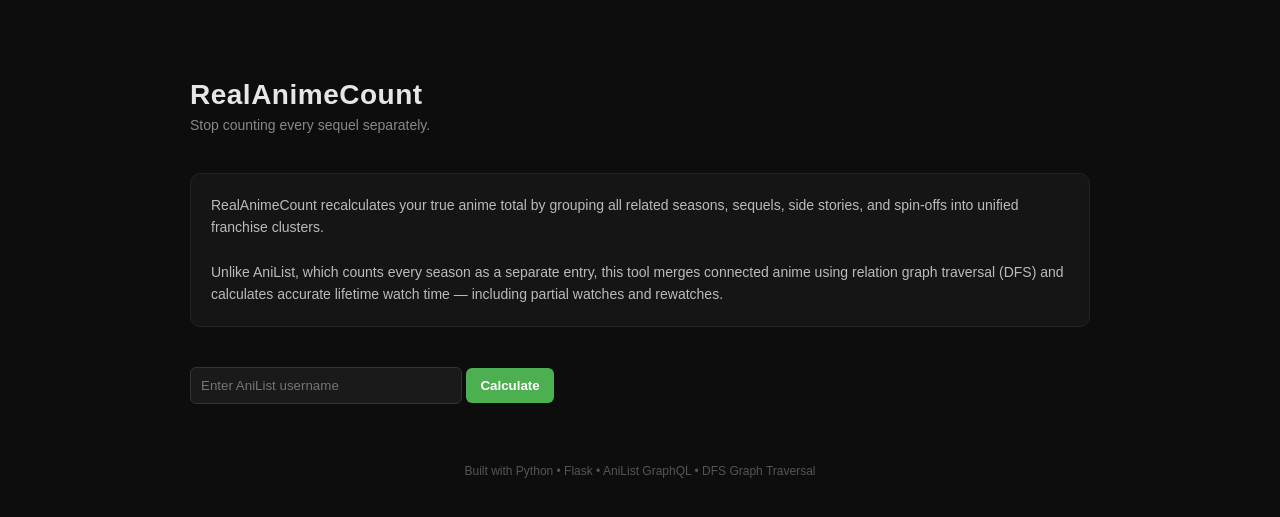
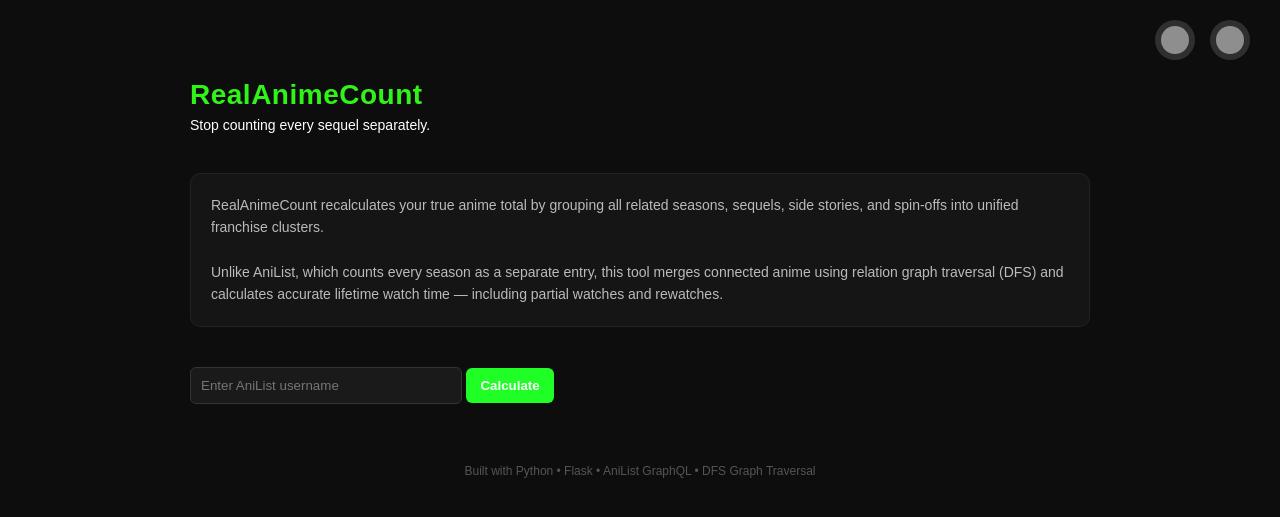
Before and after one commit to zoro11o/realanimecount, a Flask app: page / in a window 1280 px wide. Shown: the top 517 px of the page. Run offline with Flask 3, Linux system fonts and the light colour scheme; grey boxes are pictures that could not be loaded.

Commit message:
Update index.html
added socials and some minor hover effects and font colour changes

```diff
--- a/templates/index.html
+++ b/templates/index.html
@@ -5,6 +5,42 @@
     <meta name="viewport" content="width=device-width, initial-scale=1.0">
 
     <style>
+
+            .top-links img {
+            width: 28px;
+            height: 28px;
+            padding: 6px;
+            background: #353434;
+            border-radius: 50%;
+            transition: 0.2s ease;
+            }
+
+            .top-links img:hover {
+            transform: scale(1.1);
+            background: #41ff1b;
+            }
+
+            .top-links {
+            position: fixed;
+            top: 20px;
+            right: 30px;
+            display: flex;
+            gap: 15px;
+            z-index: 1000;
+            }
+
+            .top-links img {
+            width: 28px;
+            height: 28px;
+            filter: brightness(0.9);
+            transition: 0.2s ease;
+            }
+
+            .top-links img:hover {
+            transform: scale(1.1);
+            filter: brightness(1.2);
+            }
+
         body {
             background-color: #0d0d0d;
             color: #e6e6e6;
@@ -14,6 +50,7 @@
         }
 
         .container {
+            color: rgb(50, 243, 25);
             max-width: 900px;
             margin: auto;
         }
@@ -25,7 +62,7 @@
         }
 
         .subtitle {
-            color: #888;
+            color: #ffffff;
             font-size: 14px;
             margin-bottom: 40px;
         }
@@ -43,6 +80,11 @@
 
         form {
             margin-bottom: 30px;
+
+        }
+        input:hover{
+            transform: scale(1.1);
+            filter: brightness(1.2);
         }
 
         input {
@@ -52,11 +94,12 @@
             border: 1px solid #333;
             color: #fff;
             border-radius: 6px;
+
         }
 
         button {
             padding: 10px 14px;
-            background: #4CAF50;
+            background: #1fff26;
             border: none;
             border-radius: 6px;
             color: white;
@@ -66,6 +109,8 @@
 
         button:hover {
             opacity: 0.9;
+            transform: scale(1.1);
+            filter: brightness(1.2);
         }
 
         .stats {
@@ -75,13 +120,13 @@
 
         .count {
             font-size: 18px;
-            color: #4CAF50;
+            color: #17fa17;
             margin-bottom: 6px;
         }
 
         .total {
             font-size: 14px;
-            color: #aaa;
+            color: #ffffff;
         }
 
         .franchise {
@@ -98,7 +143,7 @@
         }
 
         .franchise-time {
-            color: #4CAF50;
+            color: #ffffff;
             font-size: 13px;
             margin-left: 8px;
         }
@@ -115,7 +160,7 @@
         }
 
         .time {
-            color: #888;
+            color: #c7c7c6;
             font-size: 12px;
             margin-left: 6px;
         }
@@ -131,6 +176,16 @@
 </head>
 
 <body>
+    <div class="top-links">
+    <a href="https://anilist.co/user/Zoro11o/" target="_blank">
+        <img src="https://upload.wikimedia.org/wikipedia/commons/6/61/AniList_logo.svg" alt="AniList">
+    </a>
+
+    <a href="http://discord.com/users/1006517809876049950" target="_blank">
+        <img src="https://cdn.jsdelivr.net/gh/simple-icons/simple-icons/icons/discord.svg" alt="Discord" ">
+    </a>
+</div>
+
 <div class="container">
 
     <h1>RealAnimeCount</h1>
```
